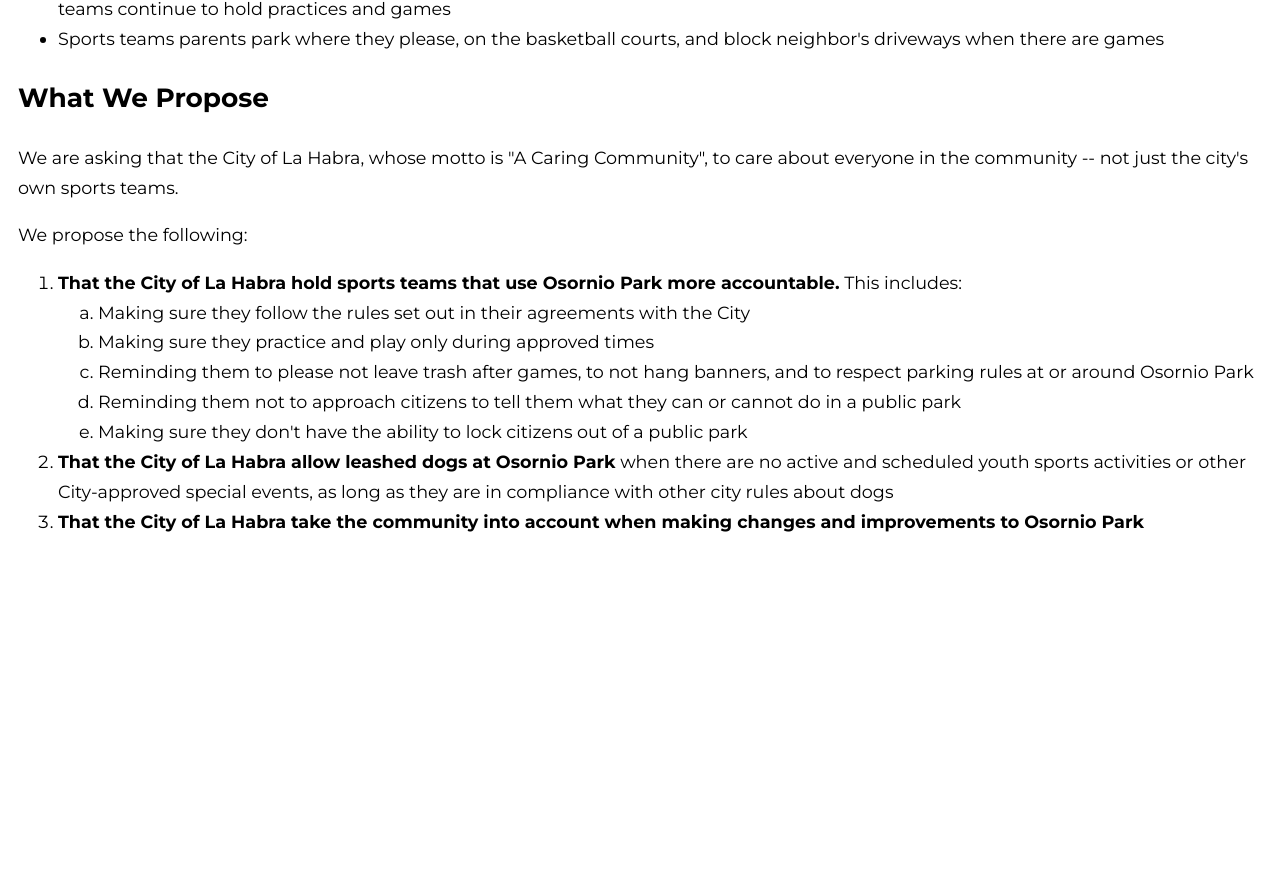
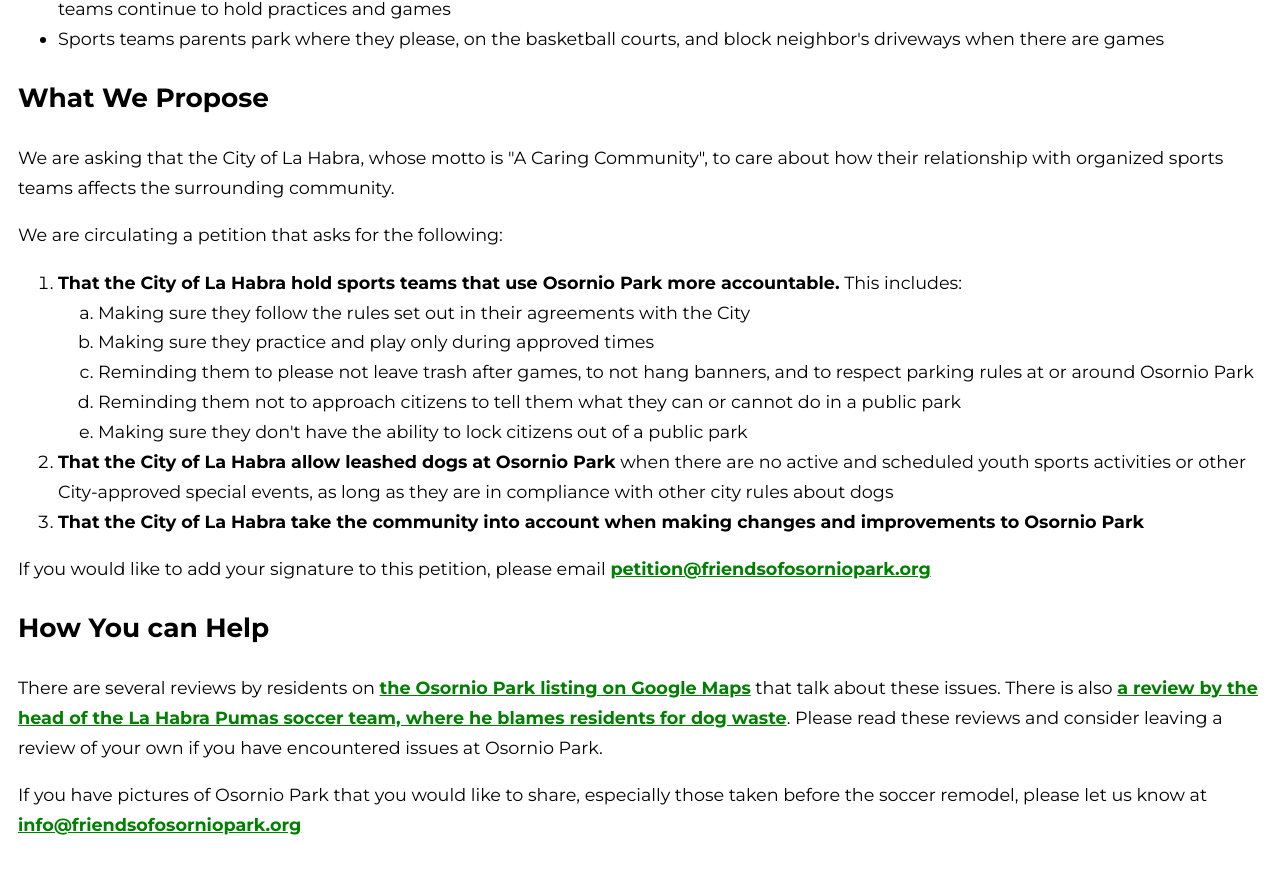
Before and after one commit to pixelsnob/friendsofosorniopark, a Next.js app: page / in a window 1280 px wide. Shown: the part 792-1665 px from the top of the page. Before the commit the page ends 1364 px from the top, so only its background shows below. Built offline with nearby package versions, Linux system fonts and the light colour scheme; a web font is replaced by a local one.

Commit message:
Content changes

```diff
--- a/components/Head.js
+++ b/components/Head.js
@@ -19,6 +19,10 @@ export default () => (
         line-height: 1.7;
         padding: 10px;
       }
+      a {
+        color: green;
+        font-weight: bold;
+      }
     `}</style>
   </Fragment>
 )
--- a/components/PetitionText.js
+++ b/components/PetitionText.js
@@ -7,7 +7,6 @@ export default () => (
 
     `}</style>
     <ol>
-
       <li>
         <strong>That the City of La Habra hold sports teams that use Osornio Park more accountable.</strong> This includes:
         <ol type="a">
--- a/pages/index.js
+++ b/pages/index.js
@@ -68,12 +68,50 @@ export default () => (
     <article>
       <h2>What We Propose</h2>
       <p>
-        We are asking that the City of La Habra, whose motto is "A Caring Community", to care about everyone in the community --
-        not just the city's own sports teams.
+        We are asking that the City of La Habra, whose motto is "A Caring Community", to care about how their relationship with organized
+        sports teams affects the surrounding community.
       </p>
-      <p>We propose the following:</p>
+      <p>We are circulating a petition that asks for the following:</p>
 
       <PetitionText/>
+
+      <p>
+        If you would like to add your signature to this petition, please email <a href="mailto:petition@friendsofosorniopark.org">petition@friendsofosorniopark.org</a>
+      </p>
+
+    </article>
+
+    <article>
+      <h2>How You can Help</h2>
+
+      <p>
+        There are several reviews by residents on <a target="_blank" href="https://www.google.com/maps/place/Osornio+Park/@33.945514,-117.9657207,15z/data=!4m5!3m4!1s0x0:0x953ec5839822663e!8m2!3d33.945514!4d-117.9657207">the Osornio Park listing on Google Maps</a> that
+        talk about these issues. There is also <a target="_blank" href="https://www.google.com/maps/contrib/106685374889606612264/place/ChIJiUdSICTVwoARPmYimIPFPpU/@33.945514,-117.9679094,16z/data=!4m6!1m5!8m4!1e1!2s106685374889606612264!3m1!1e1?hl=en-US">a review by the head of the La Habra Pumas soccer team, where he blames
+        residents for dog waste</a>. Please read these reviews and consider leaving a review of your own if you have encountered issues
+        at Osornio Park.
+      </p>
+
+      <p>
+        If you have pictures of Osornio Park that you would like to share, especially those taken before the soccer remodel, please let us know
+        at <a href="mailto:info@friendsofosorniopark.org">info@friendsofosorniopark.org</a>
+      </p>
+      {/* <h2>Other Ways to Help</h2>
+
+      <p>
+        Osornio Park is a public park, paid for by taxpayer money. Everyone has a right to use this park, and to have a say in how it gets utilized.
+        If we are not happy with what has been happening at this park over the last few years, but continue doing nothing about it,
+        the City will make those decisions for us, and the will probably decide in favor of City sports teams.
+      </p>
+
+      <p>Consider:</p>
+      <ul>
+        <li>
+          Reading the reviews for Osornio Park on <a target="_blank" href="https://www.google.com/maps/place/Osornio+Park/@33.945514,-117.9657207,15z/data=!4m5!3m4!1s0x0:0x953ec5839822663e!8m2!3d33.945514!4d-117.9657207">Google Maps</a>,
+          including the review from the <a target="_blank" href="">Puma's Soccer team president.</a>
+        </li>
+
+      </ul> */}
+
 
     </article>
 
```
Also changed, not shown: 1 other file (tests, documents, lock files or other folders).
